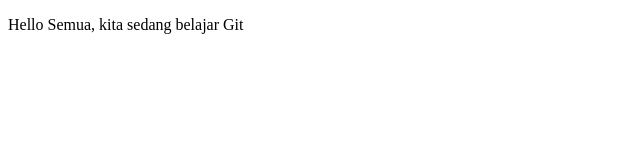
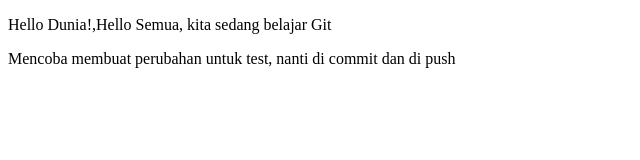
Before and after one commit to giri021/belajar-git, a plain HTML site: page index.html in a window 1280 px wide. Shown: the whole page, without its empty margins (0-640 px from the left). Drawn offline with Linux system fonts and the light colour scheme.

Commit message:
Menambah artikel di paragraf

```diff
--- a/index.html
+++ b/index.html
@@ -5,6 +5,7 @@
 		<title>Belajar Git Project01</title>
 	</head>
 	<body>
-		<p>Hello Semua, kita sedang belajar Git</p>
+		<p>Hello Dunia!,Hello Semua, kita sedang belajar Git</p>
+		<p>Mencoba membuat perubahan untuk test, nanti di commit dan di push</p>
 	</body>
 </html>
```
Also changed, not shown: 2 other files.
